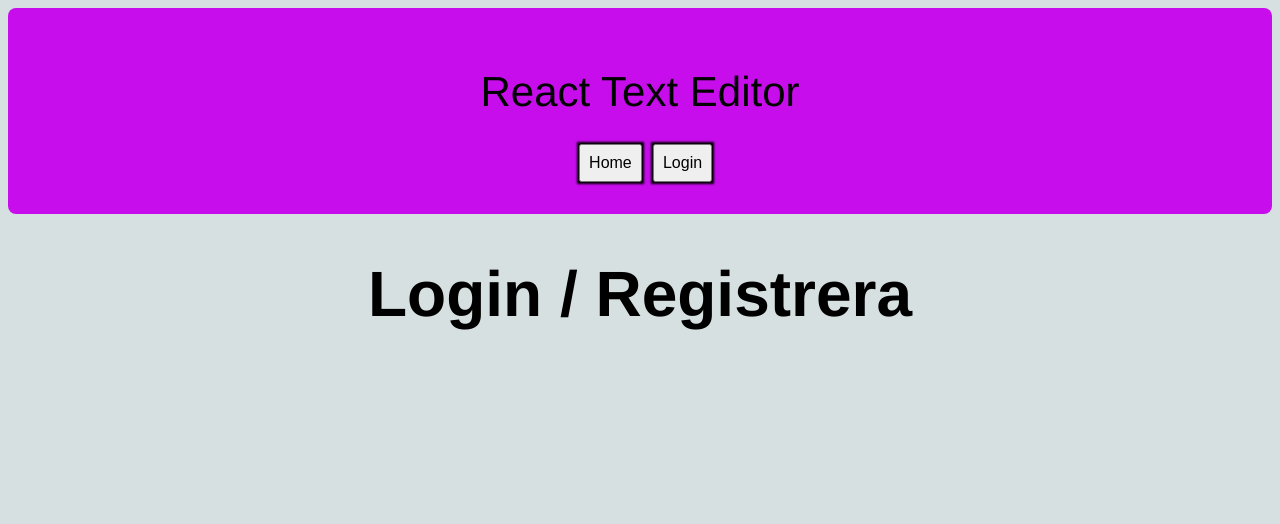
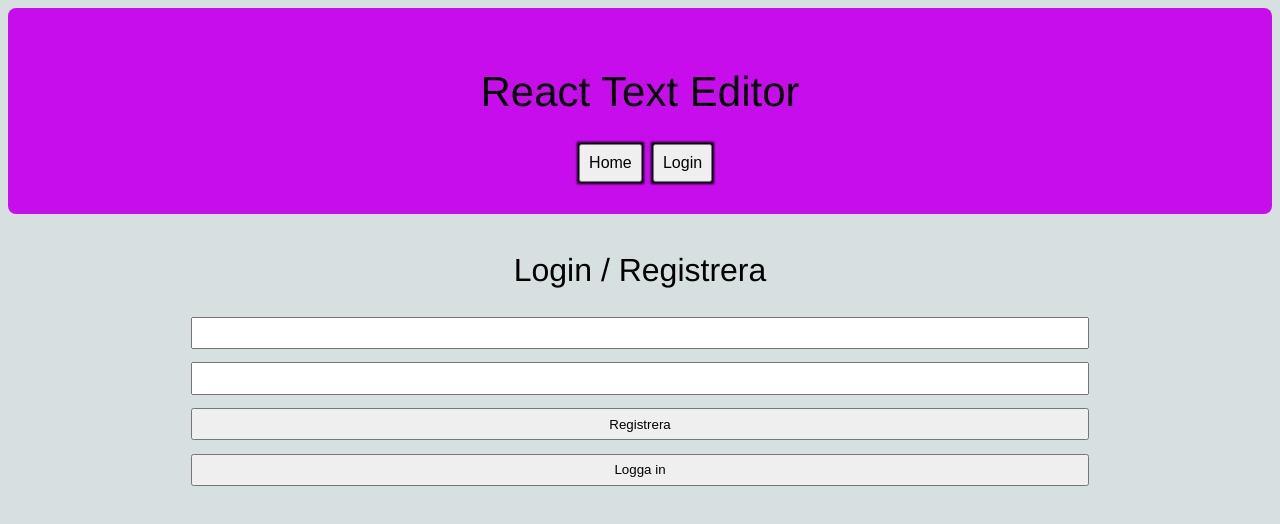
Before and after one commit to fridavbg/jsramverk-texteditor, a React (Create React App) app: page /login in a window 1280 px wide. Shown: the top 524 px of the page. Built offline with nearby package versions, Linux system fonts and the light colour scheme; no server answers.

Commit message:
login form styling

```diff
--- a/src/components/auth/Login.jsx
+++ b/src/components/auth/Login.jsx
@@ -1,7 +1,33 @@
+import { useState } from "react";
+
+import authModel from "../../models/auth"
+
 function Login() {
+    const [user, setUser] = useState({});
+
+    function changeHandler(event) {
+        let newObject = {};
+
+        newObject[event.target.name] = event.target.value;
+
+        setUser({ ...user, ...newObject });
+    }
+
+    async function register() {
+        await authModel.register(user);
+    }
+
+    async function login() {
+        await authModel.login(user);
+    }
+
     return (
-        <div className="title">
-            <h1>Login / Registrera</h1>
+        <div className="login-form">
+            <h1 className="title">Login / Registrera</h1>
+            <input type="email" name="email" onChange={changeHandler} />
+            <input type="password" name="password" onChange={changeHandler} />
+            <button onClick={register}>Registrera</button>
+            <button onClick={login}>Logga in</button>
         </div>
     );
 }
--- a/src/models/auth.jsx
+++ b/src/models/auth.jsx
@@ -1,5 +1,7 @@
 const auth = {
     token: "",
+    login: async function login() {},
+    register: async function register() {},
 };
 
 export default auth;
--- a/src/styles/app.scss
+++ b/src/styles/app.scss
@@ -2,6 +2,7 @@
 @import 'buttons';
 @import 'typography';
 @import 'wrappers';
+@import 'login';
 
 body {
     background-color: rgb(214, 224, 224);
--- /dev/null
+++ b/src/styles/login.scss
@@ -0,0 +1,13 @@
+.login-form {
+    display: flex;
+    flex-direction: column;
+    padding: 0em 11em 0em 11em;
+}
+.login-form input {
+    padding: 0.5em;
+    margin: 0.5em;
+}
+.login-form button {
+    padding: 0.5em;
+    margin: 0.5em;
+}
```
